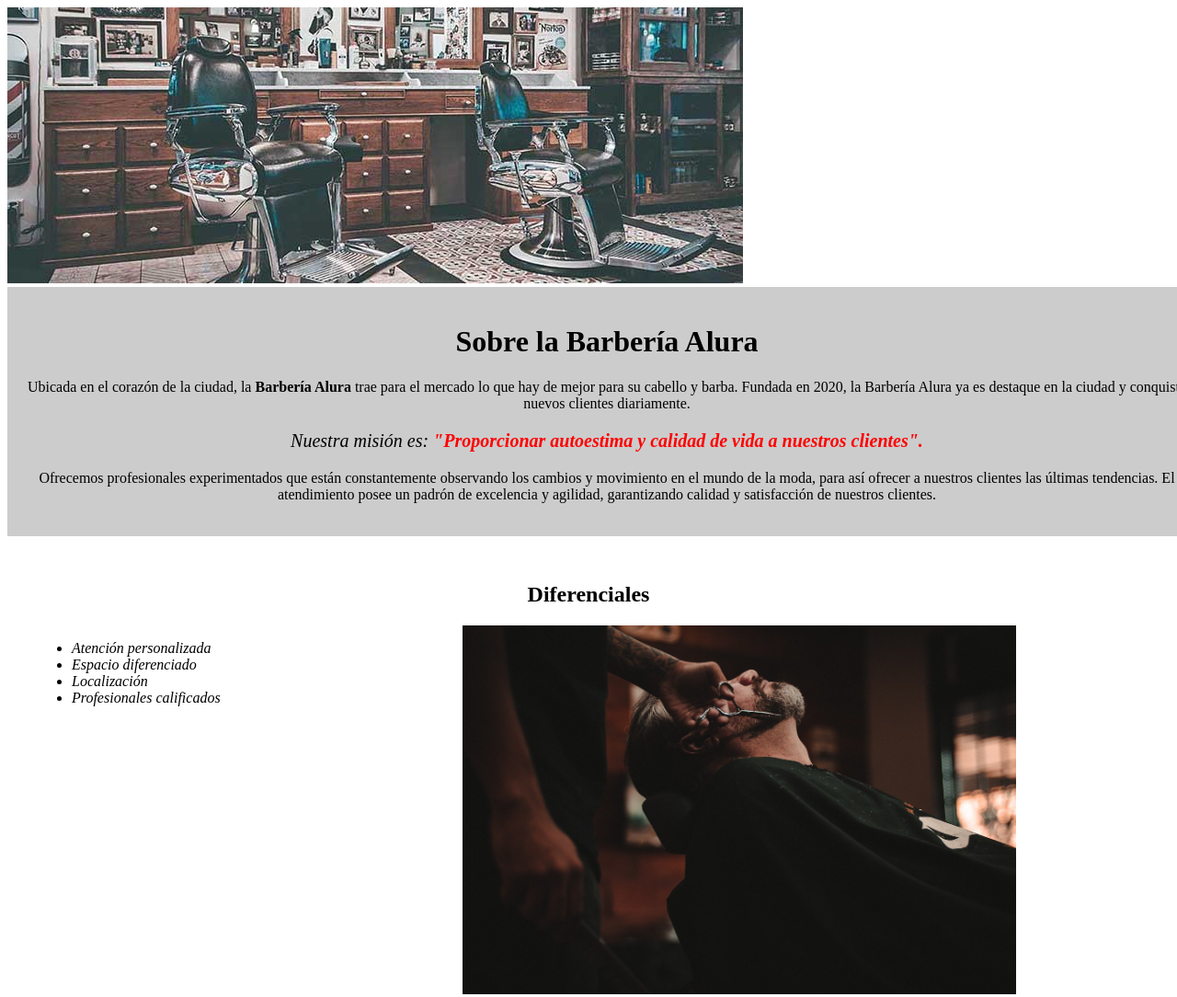
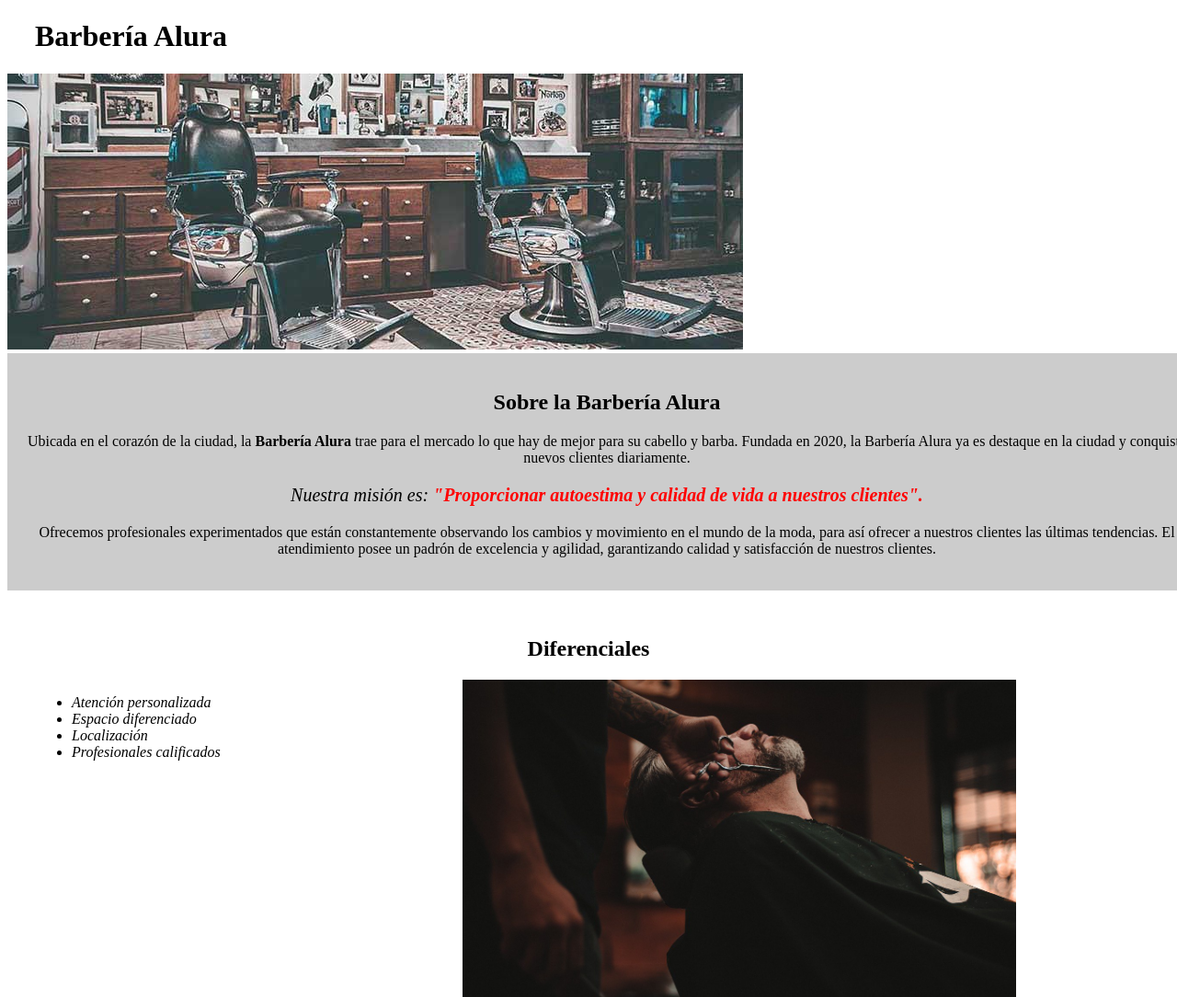
Before and after one commit to selvatico87/practicas_Alura, a plain HTML site: page html_css/index.html in a window 1280 px wide. Shown: the top 1084 px of the page at 92% size. Drawn offline with Linux system fonts and the light colour scheme.

Commit message:
2enero15:21

```diff
--- a/html_css/index.html
+++ b/html_css/index.html
@@ -5,14 +5,19 @@
     <meta http-equiv="X-UA-Compatible" content="IE=edge">
     <meta name="viewport" content="width=device-width, initial-scale=1.0">
     <title>Barbería Alura</title><!-- con esta definimos el titulo de la pagina-->
-    <link rel="stylesheet" href="style.css">
+    <link rel="stylesheet" href="style.css"><!--con esto linkeamos el css-->
   </head>
 
   <body>
+    <div>
+      <header>
+        <h1 class="titulo_principal">Barbería Alura</h1>
+      </header>
+    </div>
     <img id="banner" src="banner/banner.jpg" alt="barberia">
     <div class="principal">
 
-      <h1>Sobre la Barbería Alura</h1>
+      <h2 class="titulo_centrado">Sobre la Barbería Alura</h2>
 
       <p >Ubicada en el corazón de la ciudad, la <strong>Barbería Alura</strong>  trae para el mercado lo que hay de mejor para su cabello y barba. Fundada en 2020, la Barbería Alura ya es destaque en la ciudad y conquista nuevos clientes diariamente. </p>
 
@@ -21,7 +26,7 @@
       <p >Ofrecemos profesionales experimentados que están constantemente observando los cambios y movimiento en el mundo de la moda, para así ofrecer a nuestros clientes las últimas tendencias. El atendimiento posee un padrón de excelencia y agilidad, garantizando calidad y satisfacción de nuestros clientes.
       </p>
     </div>
-    <div class="diferenciales"><h2>Diferenciales</h2>
+    <div class="diferenciales"><h2 class="titulo_centrado">Diferenciales</h2>
       <ul>
         <li class="items">Atención personalizada</li>
         <li class="items">Espacio diferenciado</li>
--- /dev/null
+++ b/html_css/productos.css
@@ -0,0 +1,28 @@
+header{
+  background-color: #bbb;
+}
+
+.caja{
+  width: 940px;
+  position: relative;
+  margin: 0 auto;
+}
+
+nav{
+  position: absolute;
+  top: 110px;
+  right: 0;
+}
+
+nav li{
+  display: inline;
+  margin: 0 0 0 15px;
+}
+
+nav a{
+  text-transform: uppercase;
+  color: black;
+  font-weight: bold;
+  font-size: 22px;
+  text-decoration: none;
+}
--- /dev/null
+++ b/html_css/reset.css
@@ -0,0 +1,48 @@
+/* http://meyerweb.com/eric/tools/css/reset/
+   v2.0 | 20110126
+   License: none (public domain)
+*/
+
+html, body, div, span, applet, object, iframe,
+h1, h2, h3, h4, h5, h6, p, blockquote, pre,
+a, abbr, acronym, address, big, cite, code,
+del, dfn, em, img, ins, kbd, q, s, samp,
+small, strike, strong, sub, sup, tt, var,
+b, u, i, center,
+dl, dt, dd, ol, ul, li,
+fieldset, form, label, legend,
+table, caption, tbody, tfoot, thead, tr, th, td,
+article, aside, canvas, details, embed,
+figure, figcaption, footer, header, hgroup,
+menu, nav, output, ruby, section, summary,
+time, mark, audio, video {
+	margin: 0;
+	padding: 0;
+	border: 0;
+	font-size: 100%;
+	font: inherit;
+	vertical-align: baseline;
+}
+/* HTML5 display-role reset for older browsers */
+article, aside, details, figcaption, figure,
+footer, header, hgroup, menu, nav, section {
+	display: block;
+}
+body {
+	line-height: 1;
+}
+ol, ul {
+	list-style: none;
+}
+blockquote, q {
+	quotes: none;
+}
+blockquote:before, blockquote:after,
+q:before, q:after {
+	content: '';
+	content: none;
+}
+table {
+	border-collapse: collapse;
+	border-spacing: 0;
+}
--- a/html_css/style.css
+++ b/html_css/style.css
@@ -1,8 +1,5 @@
 body{
   background: #fff;
-}
-h1{
-  text-align: center;
 }
 p{
   text-align: center;
@@ -16,6 +13,9 @@ em strong{/* puedo combinar etiquetas nombrando al padre y al hijo  */
 banner{
   width: 100%;
 }
+.titulo_principal{
+  padding-left: 30px;
+}
 .principal{
   width: 100%;
   background: #ccc;
@@ -25,7 +25,7 @@ banner{
   background: #fff;
   padding: 30px;
 }
-h2{
+.titulo_centrado{
   text-align: center;
 }
 .items{
```
Also changed, not shown: html_css/productos.html (added, +25 -0 lines), html_css/imagenes/barba.jpg (added), html_css/imagenes/bg.jpg (added), html_css/imagenes/cabello+barba.jpg (added), html_css/imagenes/cabello.jpg (added), html_css/imagenes/logo-blanco.png (added), html_css/imagenes/logo.png (added).
